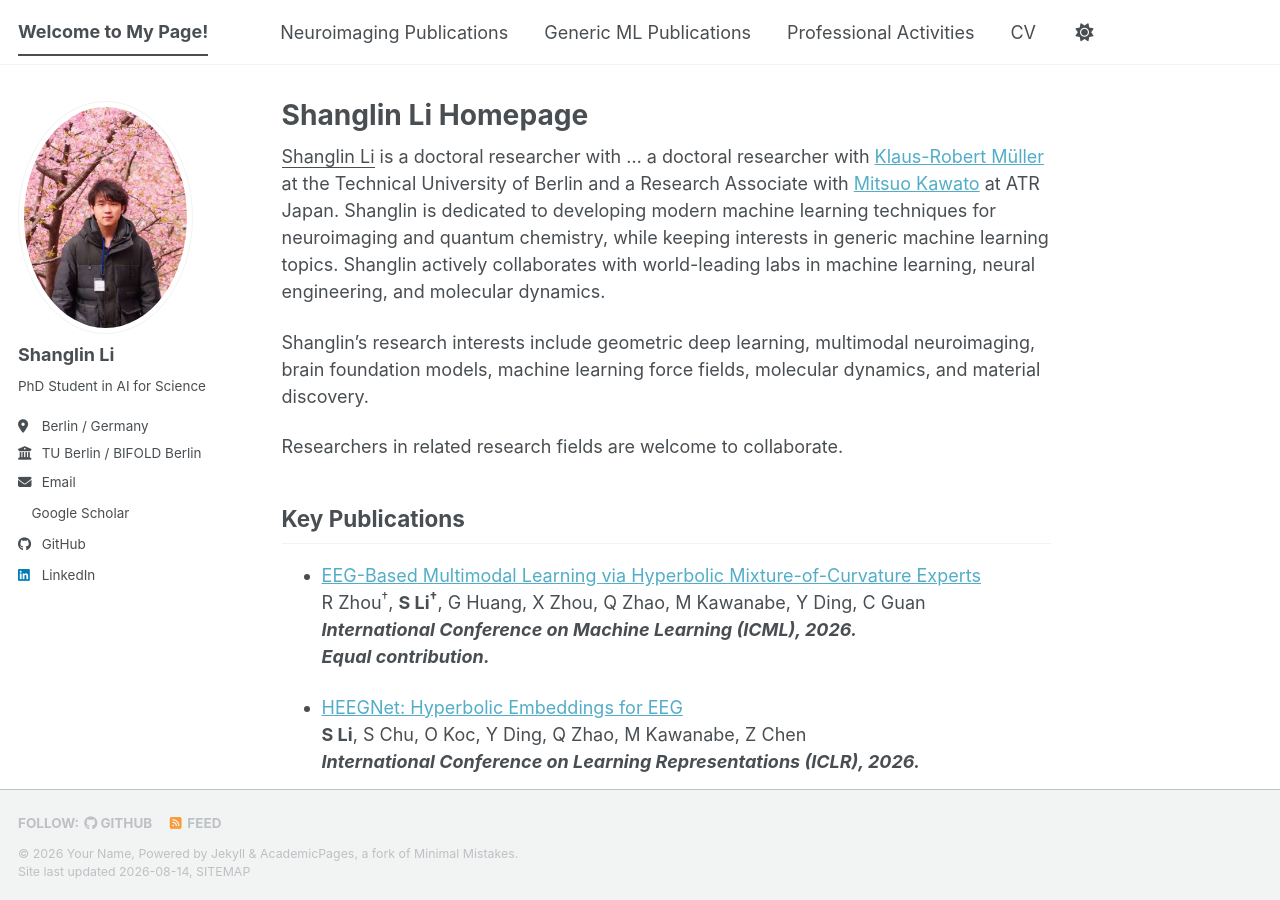
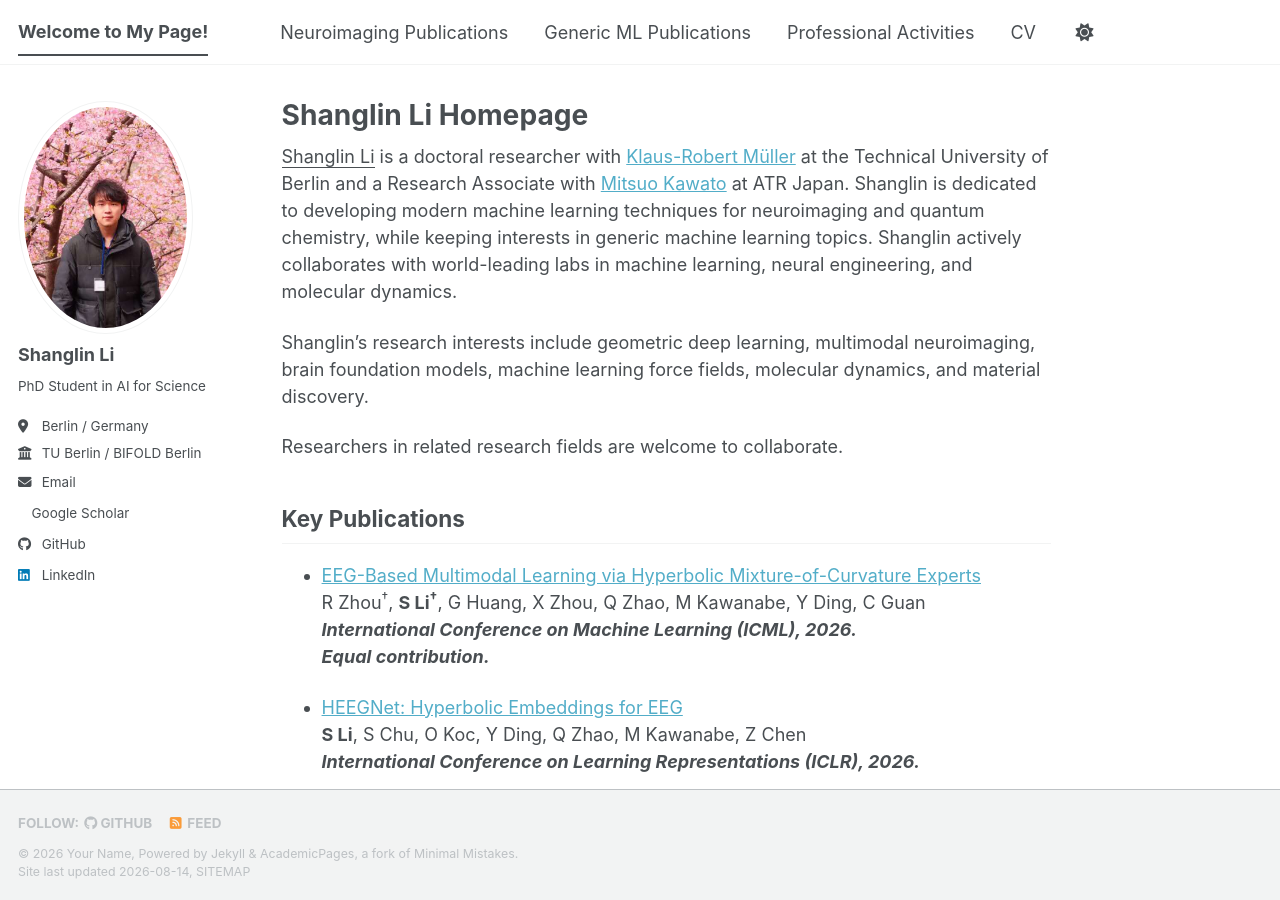
Before and after one commit to fightlesliefigt/fightlesliefigt.github.io, a Jekyll site: the page built from _pages/about.md, in a window 1280 px wide and 900 px high. Built offline with Jekyll 4.4.1, drawn with Linux system fonts in a browser that asks for light colours; a style sheet for code colours, icons or effects is not loaded.

Commit message:
Update about.md

```diff
--- a/_pages/about.md
+++ b/_pages/about.md
@@ -7,7 +7,7 @@ redirect_from:
   - /about.html
 ---
 
-<u>Shanglin Li</u> is a doctoral researcher with ... a doctoral researcher with [Klaus-Robert Müller](https://scholar.google.com/citations?user=jplQac8AAAAJ) at the Technical University of Berlin and a Research Associate with [Mitsuo Kawato](https://scholar.google.com/citations?user=lc7OkdAAAAAJ) at ATR Japan.
+<u>Shanglin Li</u> is a doctoral researcher with [Klaus-Robert Müller](https://scholar.google.com/citations?user=jplQac8AAAAJ) at the Technical University of Berlin and a Research Associate with [Mitsuo Kawato](https://scholar.google.com/citations?user=lc7OkdAAAAAJ) at ATR Japan.
 Shanglin is dedicated to developing modern machine learning techniques for neuroimaging and quantum chemistry, while keeping interests in generic machine learning topics. Shanglin actively collaborates with world-leading labs in machine learning, neural engineering, and molecular dynamics.
 
 Shanglin's research interests include geometric deep learning, multimodal neuroimaging, brain foundation models, machine learning force fields, molecular dynamics, and material discovery.
```
